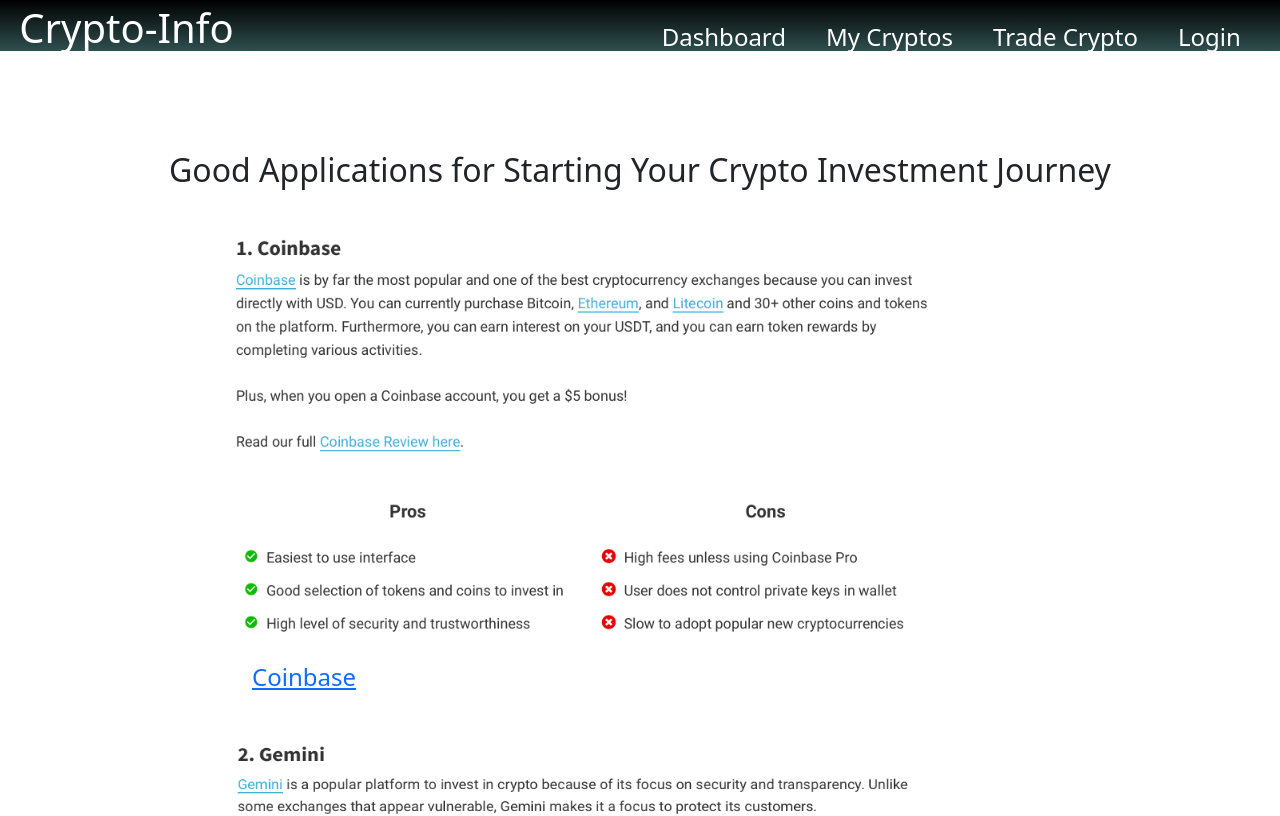
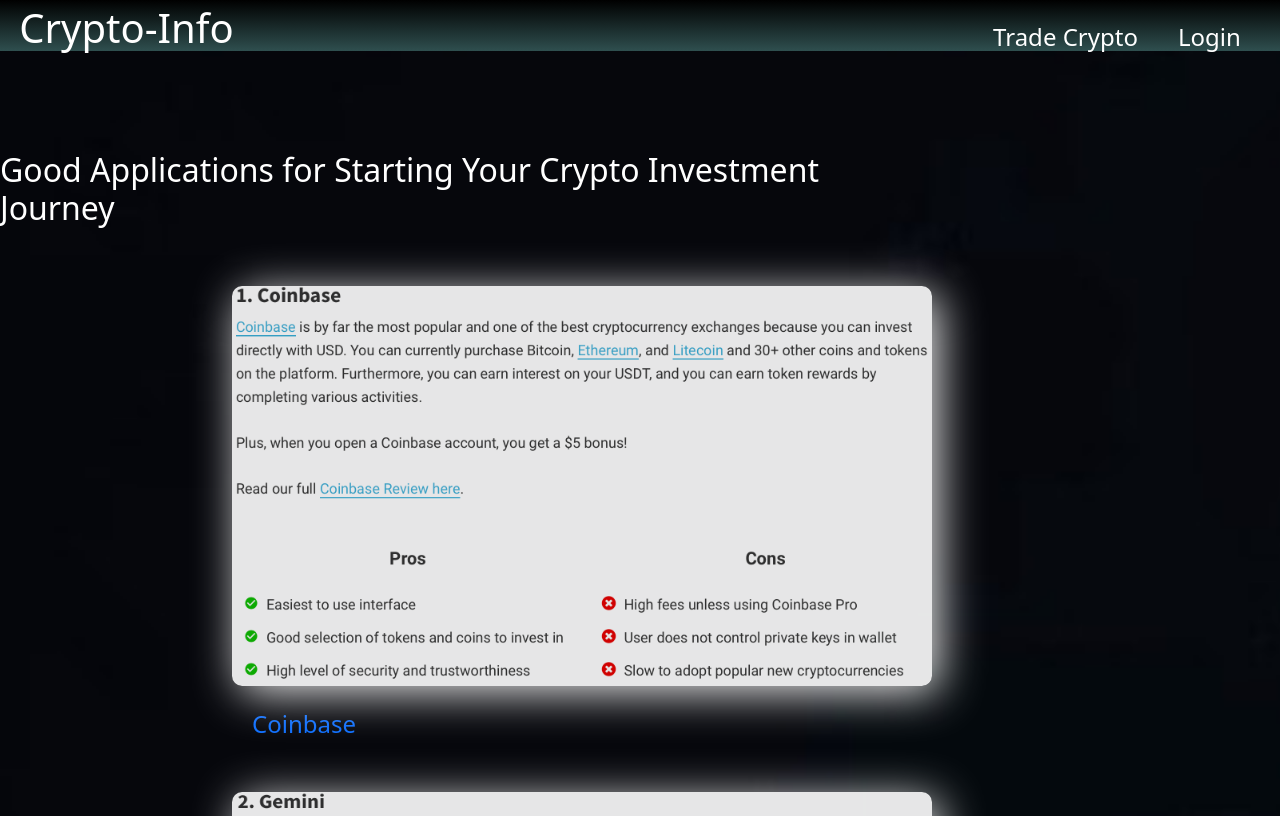
Before and after one commit to Cblock7/Crypto-Info, a React (Create React App) app in the folder client/: page /TradeCrypto in a window 1280 px wide. Shown: the top 816 px of the page. Built offline with nearby package versions, Linux system fonts and the light colour scheme.

Commit message:
setting background image

```diff
--- a/client/src/App.js
+++ b/client/src/App.js
@@ -28,9 +28,11 @@
           <Switch>
             <Route exact path="/">
               <Welcome />
+              <Login />
+            </Route>
+            <Route exact path="/Dashboard">
               <CoinDisplay />
             </Route>
-            <Route exact path="/Login" component={Login}></Route>
             <Route exact path="/MyCryptos">
               <MyCryptos />
             </Route>
--- a/client/src/components/Navbar.js
+++ b/client/src/components/Navbar.js
@@ -10,13 +10,8 @@
         <nav id="navbar">
           <ul>
             <li>
-              <Link to="/" className="navItem">
+              <Link to="/Dashboard" className="navItem">
                 Dashboard
-              </Link>
-            </li>
-            <li>
-              <Link to="/MyCryptos" className="navItem">
-                My Cryptos
               </Link>
             </li>
             <li>
@@ -40,22 +35,12 @@
         <nav id="navbar">
           <ul>
             <li>
-              <Link to="/" className="navItem">
-                Dashboard
-              </Link>
-            </li>
-            <li>
-              <Link to="/MyCryptos" className="navItem">
-                My Cryptos
-              </Link>
-            </li>
-            <li>
               <Link to="/TradeCrypto" className="navItem">
                 Trade Crypto
               </Link>
             </li>
             <li>
-              <Link to="/Login" exact className="navItem">
+              <Link to="/" exact className="navItem">
                 Login
               </Link>
             </li>
--- a/client/src/index.js
+++ b/client/src/index.js
@@ -1,8 +1,8 @@
 import React from "react";
 import ReactDOM from "react-dom";
 // import './index.css';
+import "bootstrap/dist/css/bootstrap.min.css";
 import App from "./App";
-import 'bootstrap/dist/css/bootstrap.min.css';
 
 ReactDOM.render(
   <React.StrictMode>
--- a/client/src/pages/Resources.js
+++ b/client/src/pages/Resources.js
@@ -15,7 +15,7 @@
 
 function Resources() {
   return (
-    <div>
+    <div id="resources">
       <h2 id="resourceTitle">
         Good Applications for Starting Your Crypto Investment Journey{" "}
       </h2>
--- a/client/src/styles/App.css
+++ b/client/src/styles/App.css
@@ -1,3 +1,5 @@
 body {
   background-color: #f0f2f5;
+  background-image: url("../assets//images/background.jpg");
+  background-size: cover;
 }
--- a/client/src/styles/Login.css
+++ b/client/src/styles/Login.css
@@ -15,7 +15,6 @@
   display: flex;
   flex-direction: column;
   align-items: center;
-
   border-radius: 10px;
   padding: 1%;
   box-shadow: 10px 10px 20px rgb(70, 66, 66);
--- a/client/src/styles/Resources.css
+++ b/client/src/styles/Resources.css
@@ -2,10 +2,18 @@
   background-color: white;
 }
 
+#resources {
+  display: flex;
+  flex-direction: column;
+  justify-content: center;
+  align-content: center;
+}
+
 #resourceTitle {
   display: flex;
+  justify-content: center;
   margin-top: 100px;
-  justify-content: center;
+  color: white;
 }
 
 #siteLinks {
@@ -22,6 +30,9 @@
   height: 400px;
   width: 700px;
   margin-top: 50px;
+  border-radius: 10px;
+  opacity: 0.9;
+  box-shadow: 7px 7px 45px white;
 }
 
 a {
--- a/client/src/styles/Welcome.css
+++ b/client/src/styles/Welcome.css
@@ -5,4 +5,5 @@
   justify-content: center;
   margin-top: 100px;
   font-weight: bolder;
+  color: white;
 }
--- a/client/src/utils/auth.js
+++ b/client/src/utils/auth.js
@@ -28,13 +28,13 @@
   login(idToken) {
     localStorage.setItem("id_token", idToken);
 
-    window.location.assign("/");
+    window.location.assign("/Dashboard");
   }
 
   logout() {
     localStorage.removeItem("id_token");
 
-    window.location.assign("/Login");
+    window.location.assign("/");
   }
 }
 
```
Also changed, not shown: client/src/assets/images/background.jpg (added).
